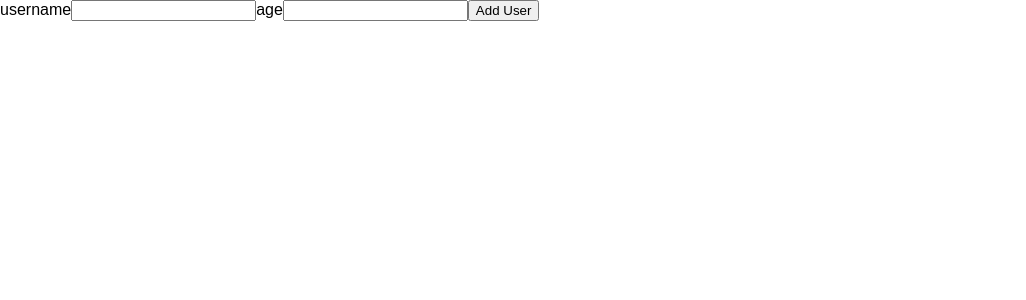
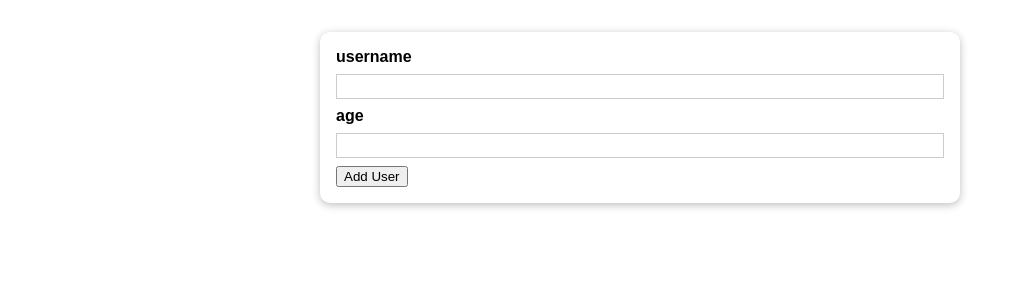
Before and after one commit to wantop1/react-complete-guide, a React (Create React App) app: page / in a window 1280 px wide. Shown: the top 300 px of the page, without its empty margins (0-1026 px from the left). Built offline with nearby package versions, Linux system fonts and the light colour scheme.

Commit message:
feat : Card UI

```diff
--- /dev/null
+++ b/src/components/UI/Card.js
@@ -0,0 +1,10 @@
+import React from 'react';
+import classes from './Card.module.css';
+
+const Card = props => {
+    return(
+        <div className={`${classes.card} ${props.className}`}>{props.children}</div>
+    );
+}
+
+export default Card;
--- /dev/null
+++ b/src/components/UI/Card.module.css
@@ -0,0 +1,5 @@
+.card {
+  background-color: white;
+  box-shadow: 0 2px 8px rgba(0, 0, 0, 0.26);
+  border-radius: 10px;
+}
--- a/src/components/Users/AddUser.js
+++ b/src/components/Users/AddUser.js
@@ -1,17 +1,21 @@
-import React from 'react';
+import React from "react";
+import Card from "../UI/Card";
+import classes from "./AddUser.module.css";
 
-const AddUser = props => {
+const AddUser = (props) => {
   const addUserHandler = (event) => {
     event.preventdefault();
-    }
-    return(
+  };
+  return (
+    <Card className = {classes.input}>
       <form onSubmit={addUserHandler}>
-            <label htmlFor='username'>username</label>
+        <label htmlFor="username">username</label>
         <input type="text" id="username" />
-            <label htmlFor='age'>age</label>
+        <label htmlFor="age">age</label>
         <input type="number" id="age" />
-            <button type='submit'>Add User</button>
+        <button type="submit">Add User</button>
       </form>
+    </Card>
   );
 };
 
--- /dev/null
+++ b/src/components/Users/AddUser.module.css
@@ -0,0 +1,26 @@
+.input {
+  margin: 2rem auto;
+  padding: 1rem;
+  width: 90%;
+  max-width: 40rem;
+}
+
+.input label {
+  display: block;
+  font-weight: bold;
+  margin-bottom: 0.5rem;
+}
+
+.input input {
+  font: inherit;
+  display: block;
+  width: 100%;
+  border: 1px solid #ccc;
+  padding: 0.15rem;
+  margin-bottom: 0.5rem;
+}
+
+.input input:focus {
+  outline: none;
+  border-color: #4f005f;
+}
```
Also changed, not shown: src/App.js (+3 -4 lines). Lines whose indentation alone changed are shown as unchanged.
